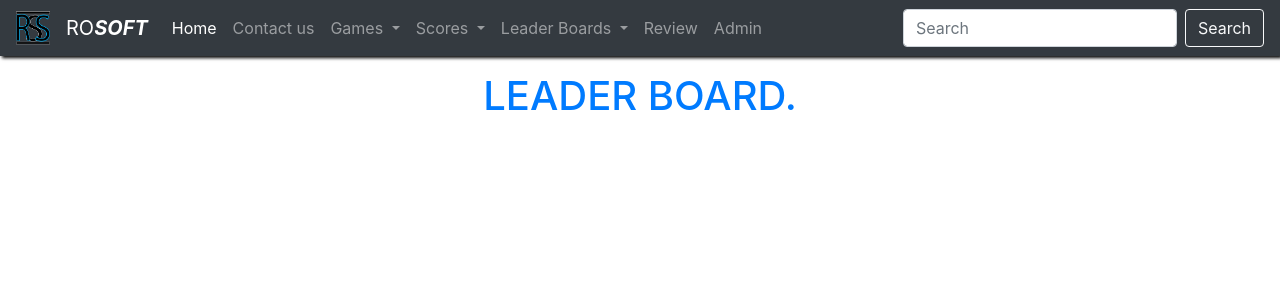
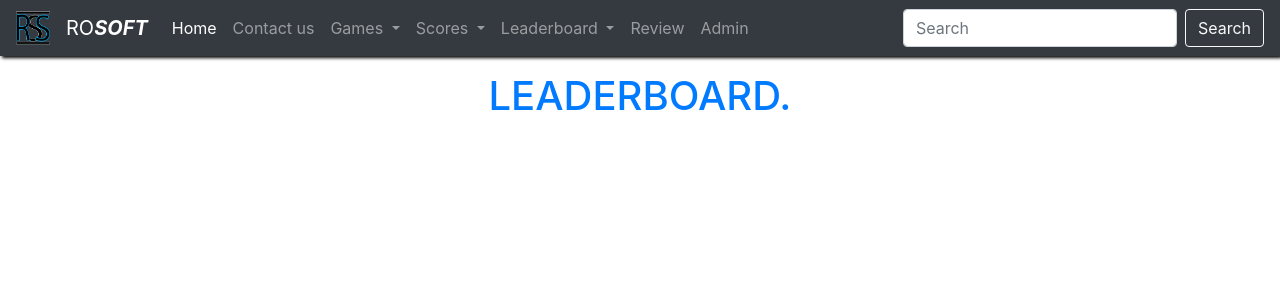
Before and after one commit to alfcomputacion/dj-vue-project, a Django app: page /games/leader-board/math/ in a window 1280 px wide. Shown: the top 300 px of the page. Run offline with Django 4.2, Linux system fonts and the light colour scheme; the visitor is signed in with stand-in values (Sample User, id 1); some libraries are stand-ins or nearby versions.

Commit message:
leaderboard updated

```diff
--- a/templates/_base.html
+++ b/templates/_base.html
@@ -71,12 +71,12 @@
             </li>
           <li class="nav-item dropdown">
             <a class="nav-link dropdown-toggle" href="#" id="scoresDropdown" role="button" data-toggle="dropdown" aria-haspopup="true" aria-expanded="false">
-              Leader Boards
+              Leaderboard
             </a>
             <div class="dropdown-menu" aria-labelledby="navbarDropdown">
-              <a class="dropdown-item" href="{% url 'games:leader-board-anagram' %}">LB Anagram</a>
+              <a class="dropdown-item" href="{% url 'games:leader-board-anagram' %}">Anagram Leaderboard</a>
               <div class="dropdown-divider"></div>
-              <a class="dropdown-item" href="{% url 'games:leader-board-math' %}">LB Math</a>
+              <a class="dropdown-item" href="{% url 'games:leader-board-math' %}">Math Leaderboard</a>
             </div>
             </li>
             <li class="nav-item">
--- a/templates/games/leader-board.html
+++ b/templates/games/leader-board.html
@@ -1,8 +1,8 @@
 {% extends '_base_vue.html' %}
 
-{% block title %}Game Leader Board{% endblock %}
+{% block title %}Game Leaderboard{% endblock %}
 
 {% block main %}
-<h1 class="mt-5 pt-4 text-primary text-center">LEADER BOARD.</h1>
+<h1 class="mt-5 pt-4 text-primary text-center">LEADERBOARD.</h1>
 
 {% endblock %}
```
